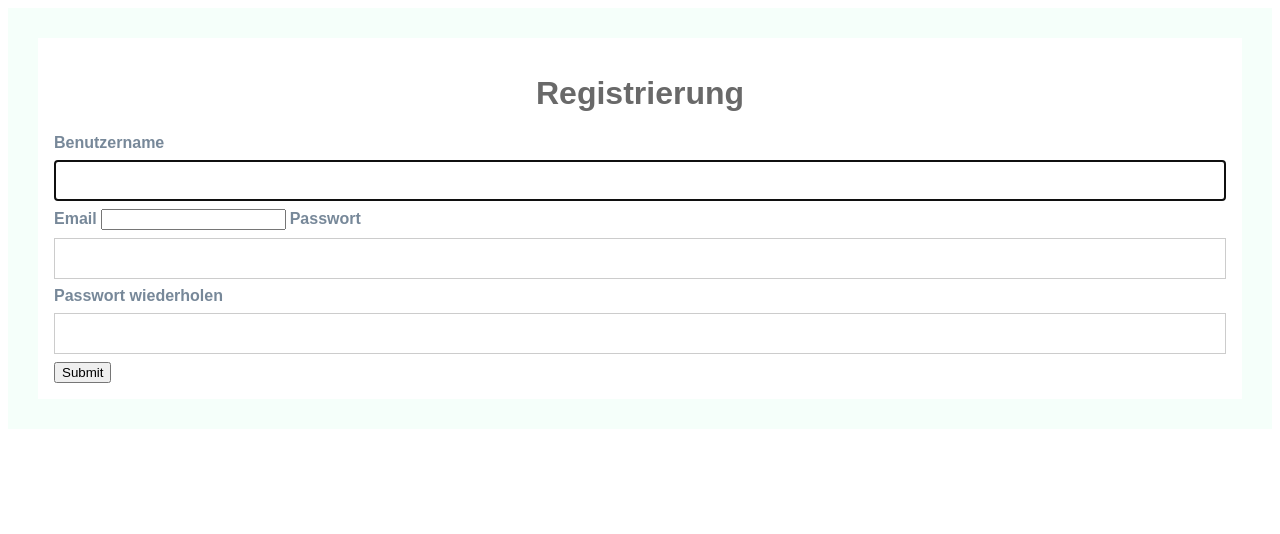
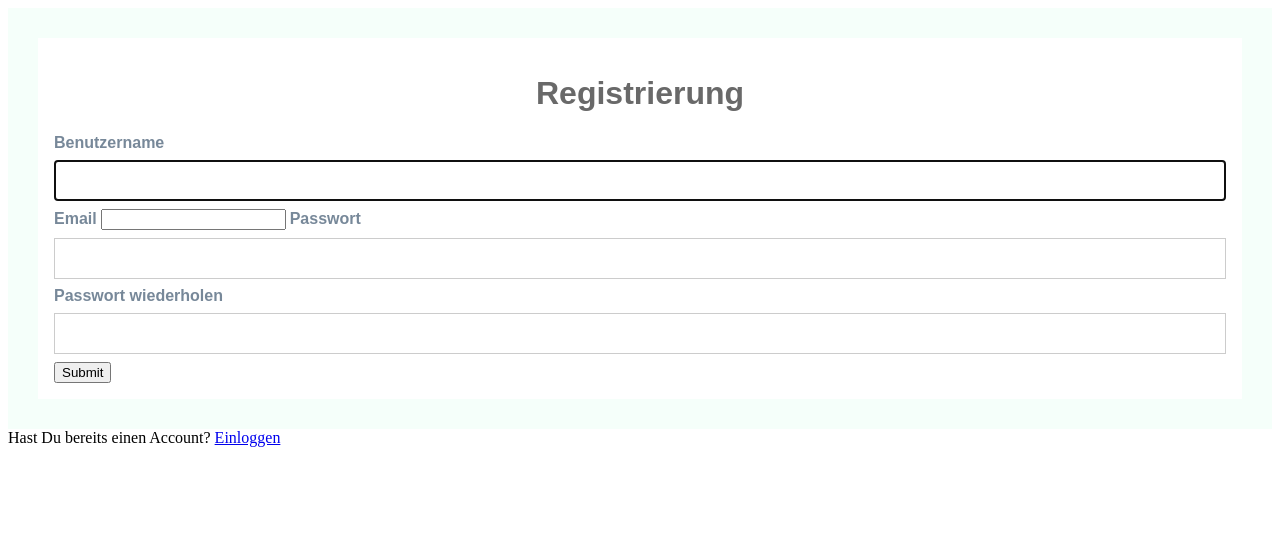
Before and after one commit to htvthi/taskmaster_final, a Django app: page /register/ in a window 1280 px wide. Shown: the top 534 px of the page. Run offline with Django 3.2, Linux system fonts and the light colour scheme.

Commit message:
Register&Login, Frontend Anpassung

```diff
--- a/tasks/templates/tasks/login.html
+++ b/tasks/templates/tasks/login.html
@@ -97,7 +97,7 @@
 </form>
 	<div class="mt-4">
 					<div class="d-flex justify-content-center links">
-						Hast Du bereits einen Account? <a href="{% url 'register' %}" class="ml-2">Registrieren</a>
+						Hast Du noch keinen Account? <a href="{% url 'register' %}" class="ml-2">Registrieren</a>
 					</div>
 
 </body>
--- a/tasks/templates/tasks/register.html
+++ b/tasks/templates/tasks/register.html
@@ -93,7 +93,10 @@
 
 
 </form>
-
+<div class="mt-4">
+					<div class="d-flex justify-content-center links">
+						Hast Du bereits einen Account? <a href="{% url 'login' %}" class="ml-2">Einloggen</a>
+					</div>
 </body>
 </html>
 </body>
```
